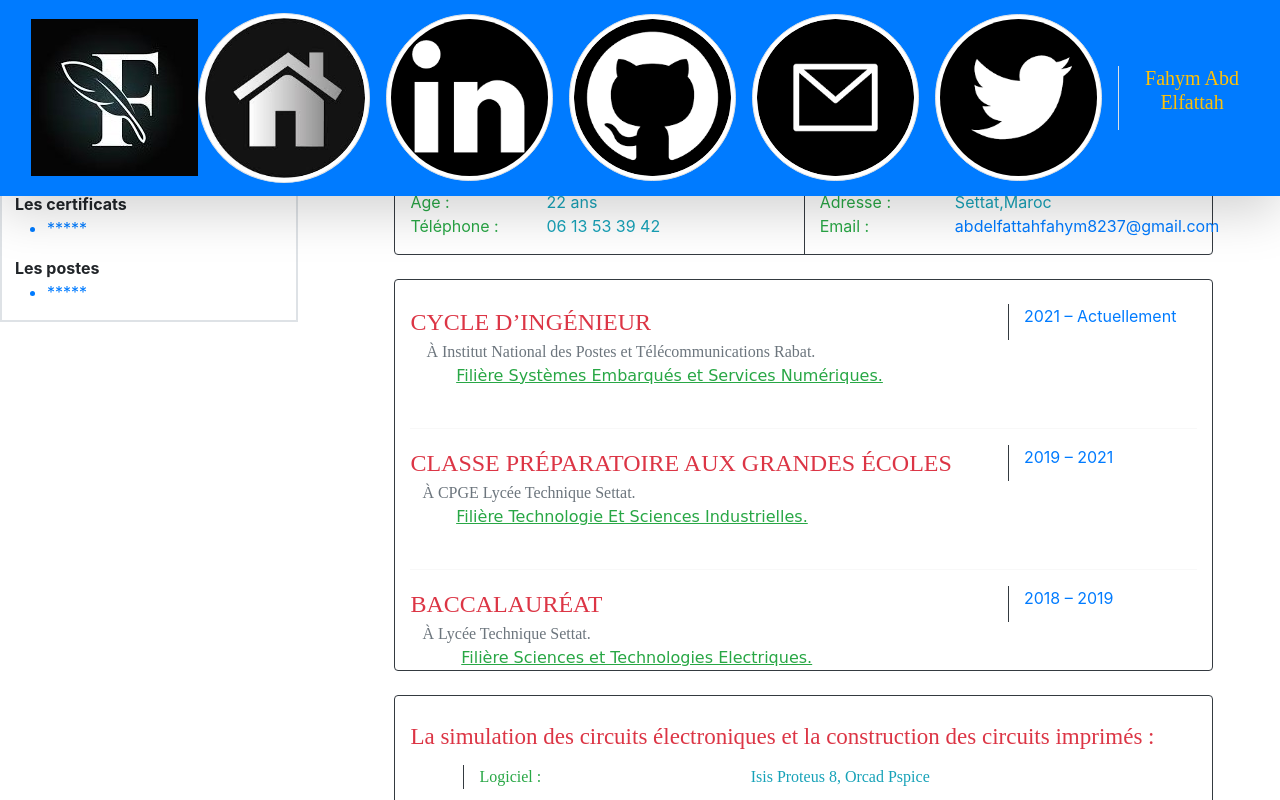
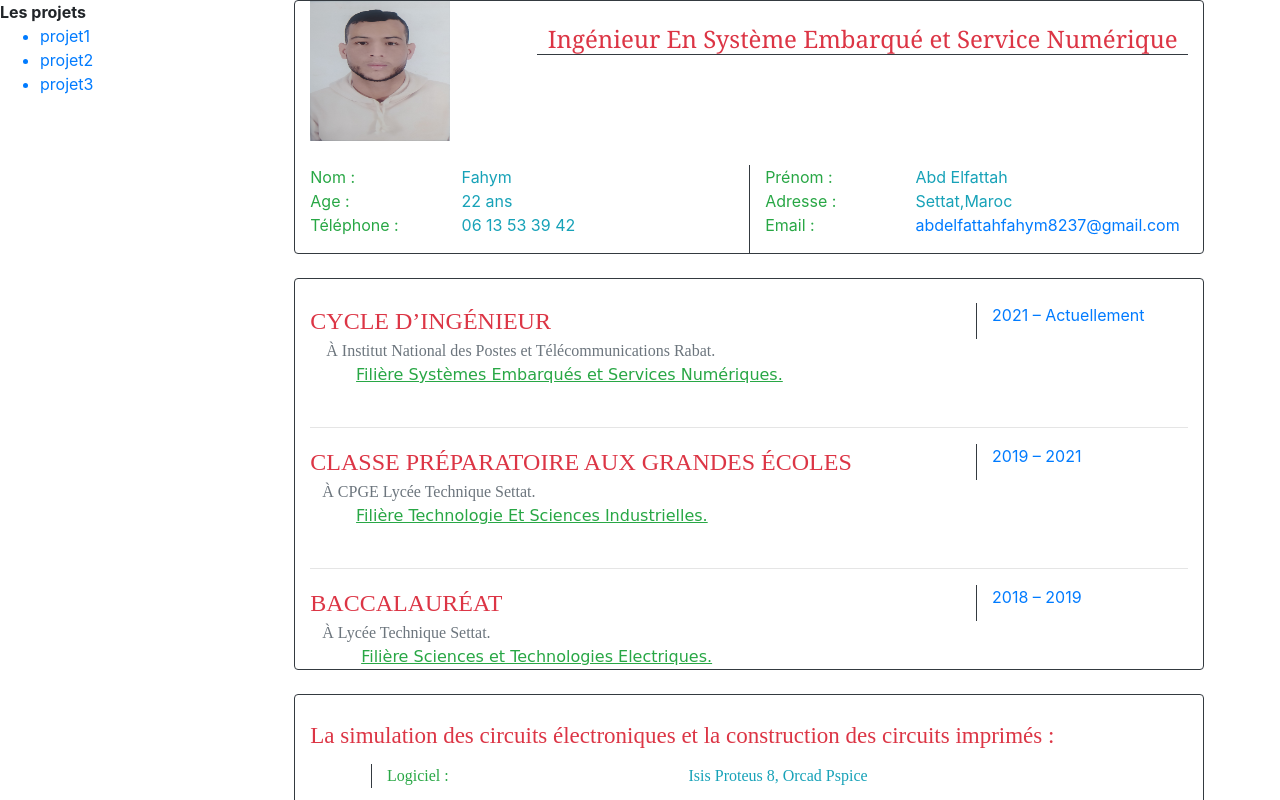
Before and after one commit to FahymabdElfattah/TestWebSite, a plain HTML site: page index.html in a window 1280 px wide. Shown: the top 800 px of the page. Drawn offline with nearby package versions, Linux system fonts and the light colour scheme.

Commit message:
Update index.html

```diff
--- a/index.html
+++ b/index.html
@@ -12,67 +12,10 @@
 </head>
 <body>
 
-      <div>
-        <!-----------------------NavBar------------------------------>
-
-      <nav class="navbar navbar-expand-lg bg-primary shadow fixed-top shadow-lg "  id="NavBar">
-        <div class="container-fluid">
-            <img src="letterF.jpg"  class="img-fluid  " id="imag1" alt="fahym">
-          <a class="navbar-brand" href="#"  target ="_self">
-            <img src="home.jpg" class="img-fluid img-thumbnail rounded-circle" id="imag22" alt="home">
-          </a>
-          <button class="navbar-toggler" type="button" data-bs-toggle="collapse" data-bs-target="#navbarNav" aria-controls="navbarNav" aria-expanded="false" aria-label="Toggle navigation">
-            <span class="navbar-toggler-icon"></span>
-          </button>
-          <div class="collapse navbar-collapse" id="navbarNav">
-            <ul class="navbar-nav">
-              <li class="nav-item">
-                <a class="navbar-brand" href="https://www.linkedin.com/in/fahymabdelfattah" target ="_blank">
-                    <img src="linkdine.png" class="img-fluid img-thumbnail rounded-circle" id="imag22" alt="linkdine">
-                </a>
-              </li>
-              <li class="nav-item">
-                <a class="navbar-brand" href="#" target ="_blank">
-                    <img src="GitHup.png" class="img-fluid img-thumbnail rounded-circle" id="imag22" alt="GitHup">
-
-                </a>
-              </li>
-              <li class="nav-item">
-                <a class="navbar-brand" href="abdelfattahfahym8237@gmail.com" target ="_blank">
-                    <img src="email.png" class="img-fluid img-thumbnail rounded-circle" id="imag22" alt="email">
-
-                </a>
-              </li>
-              <li class="nav-item">
-                <a class="navbar-brand" href="#" target ="_blank">
-                    <img src="twitter.png" class="img-fluid img-thumbnail rounded-circle" id="imag22" alt="twitter">
-                </a>
-              </li>
-            </ul>
-          </div>
-          <div class="pb-2  border-orange border-left text-center d-inline-block">
-            <h5 class="text-warning" style="margin-left: 16px; font-family: 'Times New Roman', Times, serif;">Fahym Abd Elfattah</h5>
-          </div>
-        </div>
-
-      </nav>
-      <!---------------------------------------------------------->
-      </div>
-      <div class="row">
-         <div class="col-12 lola" >
-
-         </div>
-      </div>
       <!---------------------------Row-1-scroll-------------------->
       <div class="row" id="row1">
-        <div class="col-3" id="div1">
+        <div class="col-xl-2 col-lg-1" id="div1">
 
-          <div class="scroll-bg   fixed-left">
-            <div class="scroll-div border-chocolate border ">
-              <div class="scroll-object border-chocolate border">
-
-                <div style="margin-left: 13px ;margin-top: 13px ; ">
-                  <!--Les projets-->
           <dl>
             <dt>Les projets</dt>
             <dd>
@@ -84,45 +27,10 @@
               </ul>
             </dd>
           </dl>
-                <!--Les stages-->
-                <dl>
-                  <dt>Les stages</dt>
-                  <dd>
-                    <ul>
-                      <a href=""><li>*****</li></a>
-                    </ul>
-                  </dd>
-                </dl>
-
-
-                <!--Les postes-->
-                <dl>
-                  <dt>Les certificats</dt>
-                  <dd>
-                    <ul>
-                      <a href=""><li>*****</li></a>
-                    </ul>
-                  </dd>
-                </dl>
-                <!--Les cirtificates-->
-                <dl>
-                  <dt>Les postes</dt>
-                  <dd>
-                    <ul>
-                      <a href=""><li>*****</li></a>
-                    </ul>
-                  </dd>
-                </dl>
-
-                </div>
-
-              </div>
-            </div>
-          </div>
 
         </div>
         <!---------------------------Row-1-contante-------------------->
-        <div class="col-9" id="div2"> <!-------------------------------->
+        <div class="col-xl-10 col-lg-11" id="div2"> <!-------------------------------->
 
             <div class="content ">
               <div class="row justify-content-center ">
@@ -131,10 +39,10 @@
 
                   <div class="row">
 
-                    <div class="col-3 " >
+                    <div class="col-xl-3 col-lg-12" >
                       <img src="fahymPhoto.jpg" id="imgperson" height="140px" width="140px"  style="transform: rotate(90deg) ;" alt="fahymPhoto">
                     </div>
-                    <div class="col-9 ">
+                    <div class="col-xl-9 col-lg-12 ">
                       <br>
                       <h5 class="border-dark border-bottom text-danger" style="text-align:center ; font-size: x-large; font-family: Georgia, 'Times New Roman', Times, serif; text-shadow: 50px; ">Ingénieur En Système Embarqué et Service Numérique</h5>
                     </div>
@@ -403,6 +311,7 @@
 
 
 
+
  <script src="https://code.jquery.com/jquery-3.2.1.slim.min.js" integrity="sha384-KJ3o2DKtIkvYIK3UENzmM7KCkRr/rE9/Qpg6aAZGJwFDMVNA/GpGFF93hXpG5KkN" crossorigin="anonymous"></script>
 <script src="https://cdn.jsdelivr.net/npm/popper.js@1.12.9/dist/umd/popper.min.js" integrity="sha384-ApNbgh9B+Y1QKtv3Rn7W3mgPxhU9K/ScQsAP7hUibX39j7fakFPskvXusvfa0b4Q" crossorigin="anonymous"></script>
 <script src="https://cdn.jsdelivr.net/npm/bootstrap@4.0.0/dist/js/bootstrap.min.js" integrity="sha384-JZR6Spejh4U02d8jOt6vLEHfe/JQGiRRSQQxSfFWpi1MquVdAyjUar5+76PVCmYl" crossorigin="anonymous"></script>
```
Lines whose indentation alone changed are shown as unchanged.
